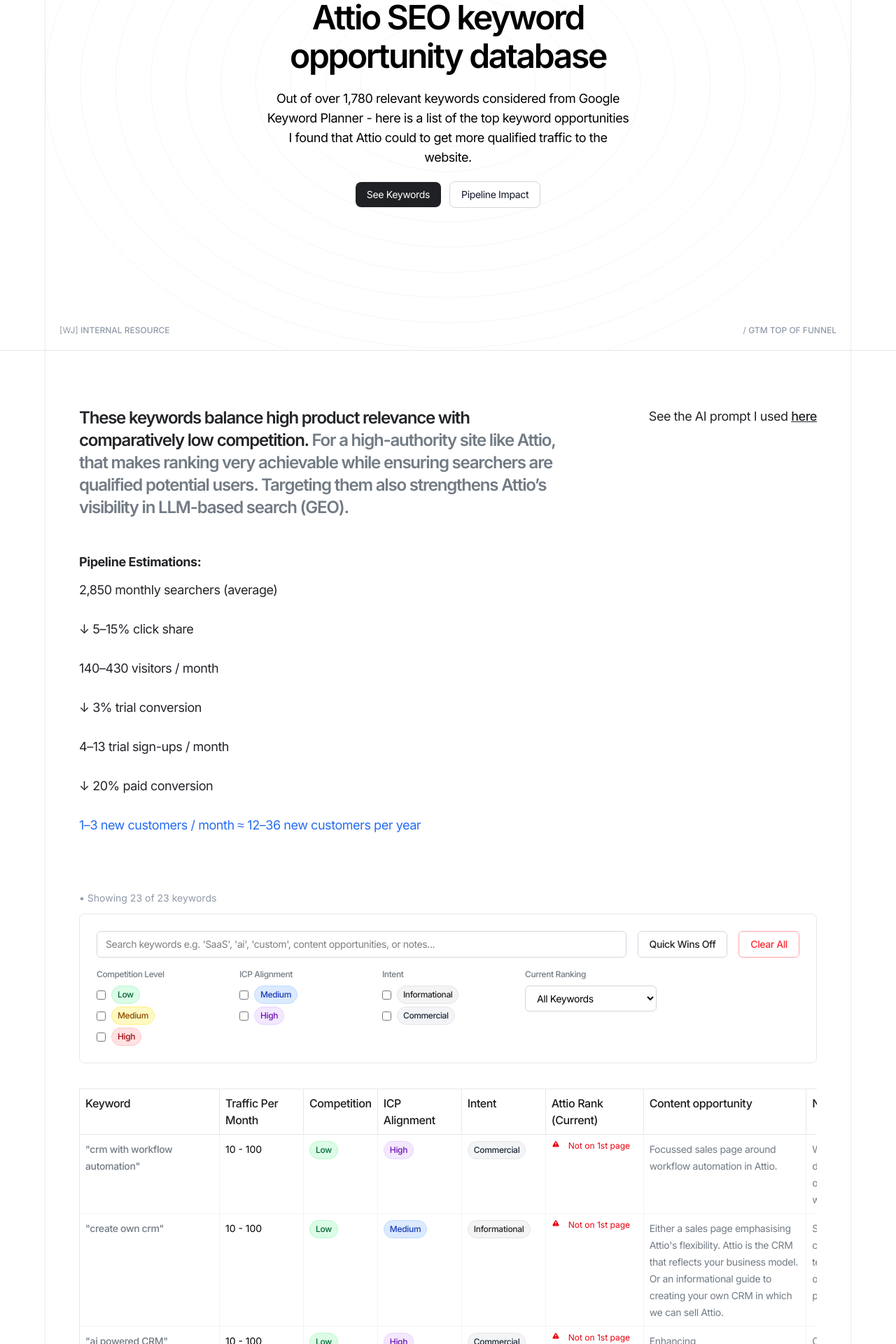
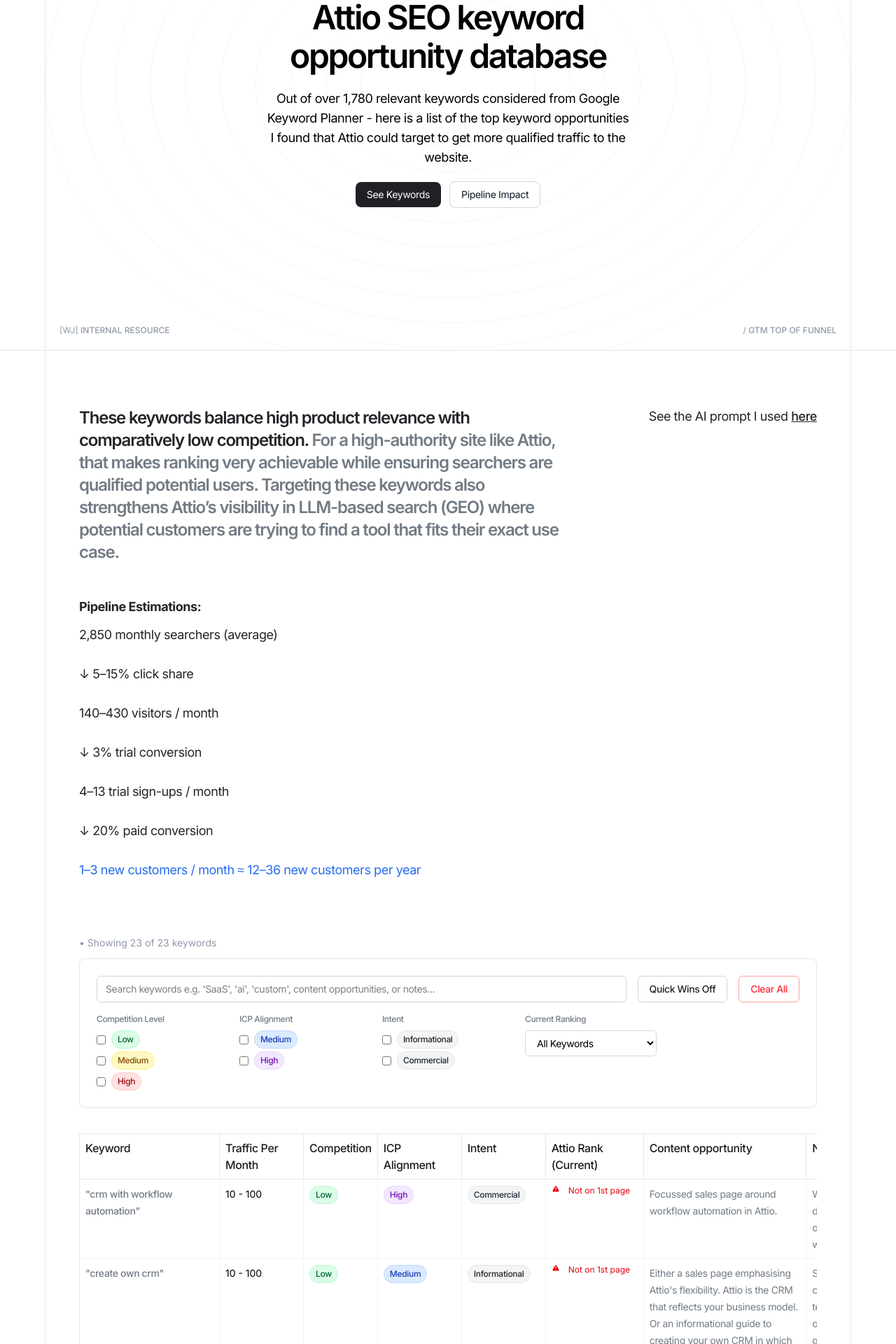
Before and after one commit to Wj9488/attio-keywords-db-will-jones, a Next.js app: page / in a window 1280 px wide. Shown: the part 260-2180 px from the top of the page at 70% size. Built offline with nearby package versions, Linux system fonts and the light colour scheme.

Commit message:
UPDATE | Content updates

```diff
--- a/pages/index.js
+++ b/pages/index.js
@@ -77,7 +77,7 @@
       contentOpportunity:
       "Either a sales page emphasising Attio's flexibility. Attio is the CRM that reflects your business model. Or an informational guide to creating your own CRM in which we can sell Attio.",
       keywordNotes:
-        "Similar to 'build your own crm', audience either technically-minded builders or frustrated users; strong product fit & differentiation.",
+        "Similar to 'build your own crm', audience either technically-minded builders or frustrated users; Attio is a great fit for this audience.",
     },
     {
       keyword: "ai powered CRM",
@@ -154,9 +154,9 @@
         icon: "warning",
       },
       contentOpportunity:
-        "SaaS playbook landing page showing product-market fit for software companies.",
+        "SaaS landing page showing product-market fit for software companies.",
       keywordNotes:
-        "Competition surprisingly low & high potential for ICP leads. Leverage Attio's existing authority with Attio for SaaS landing page.",
+        "Competition surprisingly low & high potential for ICP leads. Could leverage Attio's existing authority and testimonials heavily.",
     },
     {
       keyword: "modern CRM",
@@ -203,7 +203,7 @@
       contentOpportunity:
         "Either a sales page emphasising Attio's flexibility. Attio is the CRM that reflects your business model. Or an informational guide to creating your own CRM in which we can sell Attio.",
       keywordNotes:
-        "Audience either technically-minded builders or frustrated users; good mid-funnel play & strong product fit & differentiation.",
+        "Audience either technically-minded builders or frustrated users; Attio is a great fit for this audience.",
     },
     {
       keyword: "customisable crm",
@@ -635,7 +635,7 @@
             <p className="text-lg text-center tracking-tight xl:w-[45%]">
               Out of over 1,780 relevant keywords considered from Google Keyword
               Planner - here is a list of the top keyword opportunities I found
-              that Attio could to get more qualified traffic to the website.
+              that Attio could target to get more qualified traffic to the website.
             </p>
             <div className="flex items-center justify-center gap-3">
               <CtaButton />
@@ -663,8 +663,8 @@
               {" "}
               For a high-authority site like Attio, that makes ranking very
               achievable while ensuring searchers are qualified potential users.
-              Targeting them also strengthens Attio’s visibility in LLM-based
-              search (GEO).
+              Targeting these keywords also strengthens Attio’s visibility in LLM-based
+              search (GEO) where potential customers are trying to find a tool that fits their exact use case.
             </span>
           </p>
           <p className="lg:text-lg text-body-black tracking-tight pt-8 lg:pt-0">
--- a/pages/potential-limitations.jsx
+++ b/pages/potential-limitations.jsx
@@ -17,7 +17,7 @@
               </span>
             </li>
             <li>
-              <strong>I don't know Attio’s exact conversion metrics from website to trial nor do I know Attio's average deal size (can't produce a solid pipeline value estimation £).</strong> Therefore, my <Link href="/#pipeline" className="underline">pipeline estimations</Link> may be wrong or lack enough validity.<br />
+              <strong>I don't know Attio’s exact conversion metrics from website to trial to paying customer nor do I know Attio's average deal size (can't produce a solid pipeline value estimation £).</strong> Therefore, my <Link href="/#pipeline" className="underline">pipeline estimations</Link> may be wrong or lack enough validity.<br />
             </li>
           </ol>
         </div>
```
Lines whose indentation alone changed are shown as unchanged.
